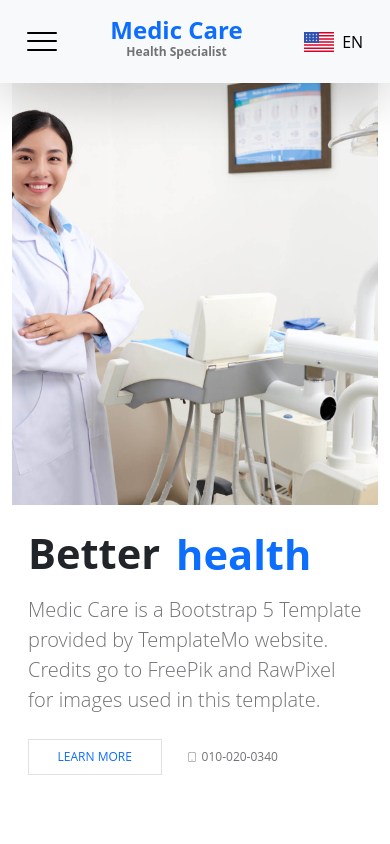
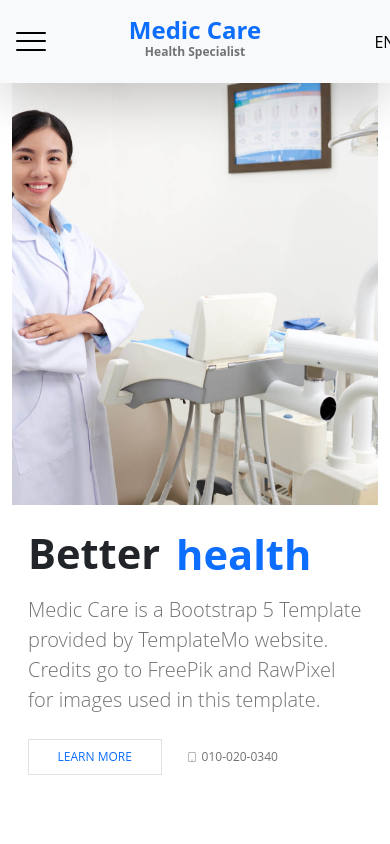
Before and after one commit to AsalYousefi/Medical-Booking, a React (Vite) app: page / in a window 390 px wide. Shown: the top 844 px of the page. Built offline with nearby package versions, Linux system fonts and the light colour scheme.

Commit message:
use grid in header

```diff
--- a/src/Components/Header/Header.jsx
+++ b/src/Components/Header/Header.jsx
@@ -8,9 +8,7 @@ export default function Header(props) {
   const { t } = useTranslation();
 
   return (
-    <header className="d-flex justify-content-around align-items-center position-sticky top-0 start-0 w-100 z-3 py-3 py-lg-4 shadow-lg bg-light">
-      {/* for center nav */}
-      <div className="empty-box d-none d-lg-block"></div>
+    <header className="d-grid position-sticky top-0 start-0 w-100 z-3 p-3 py-lg-4 shadow-lg bg-light">
       <div
         className={`d-lg-none pointer menu-btn d-flex flex-column justify-content-between ${
           isOpen && "open"
@@ -64,6 +62,7 @@ export default function Header(props) {
           })}
         </ul>
       </nav>
+      <LngBtn />
       {isOpen && (
         <div className="d-lg-none position-absolute z-3 w-100 bg-light start-0 top-100">
           <div className="container">
@@ -88,7 +87,6 @@ export default function Header(props) {
           </div>
         </div>
       )}
-      <LngBtn />
     </header>
   );
 }
--- a/src/main.css
+++ b/src/main.css
@@ -50,6 +50,39 @@ button {
     font-weight: 500 !important;
 }
 
+/* header */
+
+header {
+    grid-template-columns: 4vw auto 4vw;
+    align-items: center;
+}
+
+.menu-btn {
+    justify-self: start;
+    grid-column: 1;
+    height: 19px;
+}
+
+.menu-btn > * {
+    width: 30px;
+}
+
+.horizontal-nav {
+    justify-self: center;
+    grid-column: 2;
+}
+
+.lng-btn {
+    grid-column: 3;
+    justify-self: end;
+    font-size: .8rem;
+}
+
+.lng-btn svg {
+    width: 1.5rem;
+    height: 1rem;
+}
+
 .logo {
     font-size: 24px;
 }
@@ -59,13 +92,6 @@ button {
     color: var(--gray);
 }
 
-.menu-btn {
-    height: 19px;
-}
-
-.menu-btn>* {
-    width: 30px;
-}
 
 .bar {
     height: 2px;
@@ -92,10 +118,6 @@ nav ul li {
 
 .active {
     color: #000;
-}
-
-.empty-box {
-    width: 4.5vw;
 }
 
 /* home */
```
